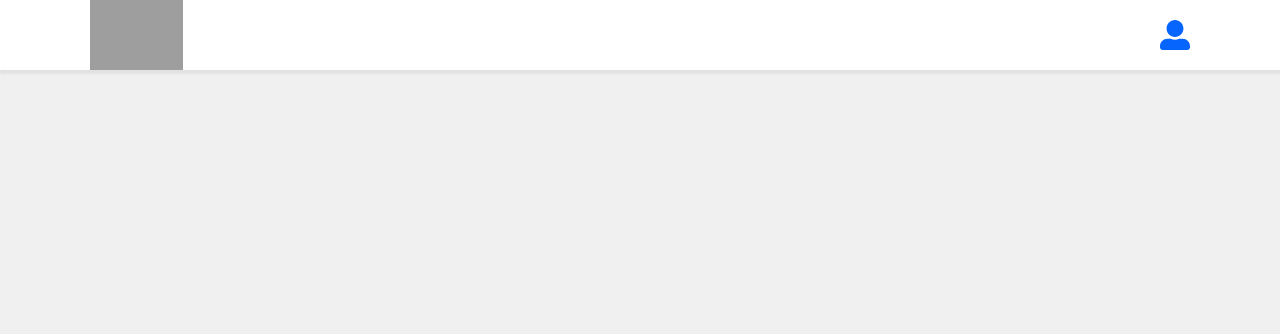
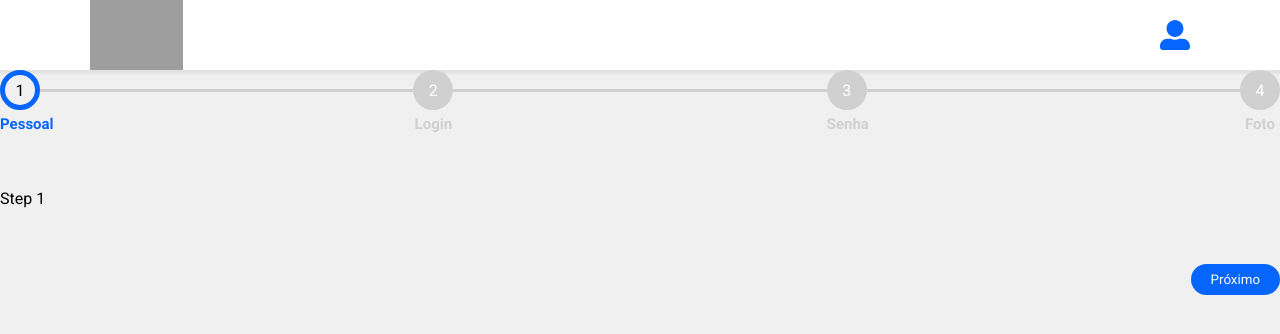
Before and after one commit to alexanderaugusto/locus-web, a Next.js app: page / in a window 1280 px wide. Shown: the top 334 px of the page. Built offline with nearby package versions, Linux system fonts and the light colour scheme; grey boxes are pictures that could not be loaded.

Commit message:
create StepProgress component

```diff
--- /dev/null
+++ b/src/components/StepProgress.tsx
@@ -0,0 +1,87 @@
+import React, { useState } from 'react'
+import { FontAwesomeIcon as Icon } from '@fortawesome/react-fontawesome'
+import { faCheck } from '@fortawesome/free-solid-svg-icons'
+import { Button } from './index'
+
+type StepProps = {
+  label: string
+  content: () => JSX.Element
+}
+
+type StepProgressProps = {
+  steps: Array<StepProps>
+  initialStep?: number
+  onSubmit: () => void
+}
+
+const StepProgress: React.FC<StepProgressProps> = ({
+  steps,
+  initialStep = 0,
+  onSubmit
+}) => {
+  const [activeStep, setActiveStep] = useState(initialStep)
+
+  function previousStep() {
+    if (activeStep > 0) {
+      setActiveStep(activeStep - 1)
+    }
+  }
+
+  function nextStep() {
+    if (activeStep < steps.length) {
+      setActiveStep(activeStep + 1)
+    }
+  }
+
+  function isActiveStep(step: number) {
+    return activeStep === step
+  }
+
+  function isCompleteStep(step: number) {
+    return step < activeStep
+  }
+
+  return (
+    <div className="step-progress">
+      <ul className="steps-container">
+        {steps.map((item, index) => {
+          return (
+            <>
+              <li
+                key={index}
+                className={
+                  'step ' +
+                  (isActiveStep(index) ? 'active-step ' : '') +
+                  (isCompleteStep(index) ? 'complete-step' : '')
+                }
+              >
+                <div className="step-circle">
+                  <div className="step-number">
+                    {isCompleteStep(index) ? (
+                      <Icon id="icon" icon={faCheck} />
+                    ) : (
+                      index + 1
+                    )}
+                  </div>
+                  {index + 1 !== steps.length && <div className="step-line" />}
+                </div>
+                <label className="step-label">{item.label}</label>
+              </li>
+            </>
+          )
+        })}
+      </ul>
+      <div className="steps-content">{steps[activeStep].content()}</div>
+      <div className={'steps-action ' + (activeStep === 0 ? 'step-0' : '')}>
+        {activeStep !== 0 && <Button onClick={previousStep}>Anterior</Button>}
+        {activeStep < steps.length ? (
+          <Button onClick={nextStep}>Próximo</Button>
+        ) : (
+          <Button onClick={onSubmit}>Finalizar</Button>
+        )}
+      </div>
+    </div>
+  )
+}
+
+export default StepProgress
--- a/src/components/index.tsx
+++ b/src/components/index.tsx
@@ -2,5 +2,6 @@
 import Dropdown from './Dropdown'
 import Header from './Header'
 import Input from './Input'
+import StepProgress from './StepProgress'
 
-export { Button, Dropdown, Header, Input }
+export { Button, Dropdown, Header, Input, StepProgress }
--- a/src/pages/_app.tsx
+++ b/src/pages/_app.tsx
@@ -9,6 +9,7 @@
 import '../styles/components/Dropdown.css'
 import '../styles/components/Header.css'
 import '../styles/components/Input.css'
+import '../styles/components/StepProgress.css'
 
 import { config } from '@fortawesome/fontawesome-svg-core'
 import '@fortawesome/fontawesome-svg-core/styles.css'
--- a/src/pages/index.tsx
+++ b/src/pages/index.tsx
@@ -1,8 +1,24 @@
 import React from 'react'
 import Head from 'next/head'
-import { Header } from '../components'
+import { Header, StepProgress } from '../components'
 
 const Home: React.FC = () => {
+  function step1() {
+    return <p>Step 1</p>
+  }
+
+  function step2() {
+    return <p>Step 2</p>
+  }
+
+  function step3() {
+    return <p>Step 3</p>
+  }
+
+  function step4() {
+    return <p>Step 4</p>
+  }
+
   return (
     <div>
       <Head>
@@ -11,6 +27,29 @@
 
       <main>
         <Header />
+
+        <StepProgress
+          steps={[
+            {
+              label: 'Pessoal',
+              content: step1
+            },
+            {
+              label: 'Login',
+              content: step2
+            },
+            {
+              label: 'Senha',
+              content: step3
+            },
+            {
+              label: 'Foto',
+              content: step4
+            }
+          ]}
+          initialStep={0}
+          onSubmit={() => console.log('Submit')}
+        />
       </main>
     </div>
   )
--- /dev/null
+++ b/src/styles/components/StepProgress.css
@@ -0,0 +1,89 @@
+.step-progress .steps-container{
+  display: flex;
+  justify-content: space-between;
+  align-items: center;
+}
+
+.step-progress .steps-container .step{
+  display: flex;
+  flex-direction: column;
+  justify-content: center;
+  align-items: flex-start;
+  width: 100%;
+}
+
+.step-progress .steps-container .step:last-child {
+  width: fit-content;
+}
+
+.step-progress .steps-container .step .step-circle{
+  display: flex;
+  align-items: center;
+  width: 100%;
+}
+
+.step-progress .steps-container .step .step-number{
+  display: flex;
+  justify-content: center;
+  align-items: center;
+  background-color: #D0D0D0;
+  color: #FFFFFF;
+  min-width: 40px;
+  min-height: 40px;
+  border-radius: 40px;
+}
+
+.step-progress .step-line{
+  height: 3px;
+  background-color: #D0D0D0;
+  width: 100%;
+}
+
+.step-progress .steps-container .step .step-label{
+  color: #D0D0D0;
+  font-size: 15px;
+  font-weight: bold;
+  margin-top: 5px;
+  width: 40px;
+  text-align: center;
+}
+
+.step-progress .steps-container .active-step .step-number{
+  background-color: transparent;
+  color: #000000;
+  border: 5px solid #0565FC;
+}
+.step-progress .steps-container .active-step .step-label{
+  color: #0565FC;
+}
+
+.step-progress .steps-container .complete-step .step-number{
+  background-color: #0565FC;
+  color: #FFFFFF;
+}
+.step-progress .steps-container .complete-step .step-line{
+  background-color: #0565FC;
+}
+.step-progress .steps-container .complete-step .step-label{
+  color: #0565FC;
+}
+
+.step-progress .steps-content{
+  margin-top: 7vh;
+}
+
+.step-progress .steps-action{
+  margin-top: 7vh;
+  display: flex;
+  justify-content: space-evenly;
+}
+
+.step-progress .step-0{
+  justify-content: flex-end;
+}
+
+.step-progress button{
+  width: fit-content;
+  height: fit-content;
+  padding: 8px 20px 8px 20px;
+}
--- a/src/styles/global.css
+++ b/src/styles/global.css
@@ -23,7 +23,7 @@
   list-style: none;
 }
 
-h1, h2, h3, h4, h5, p, li, a, button {
+h1, h2, h3, h4, h5, p, li, a, button, label {
   font-family: 'Roboto', sans-serif;
 }
 
```
